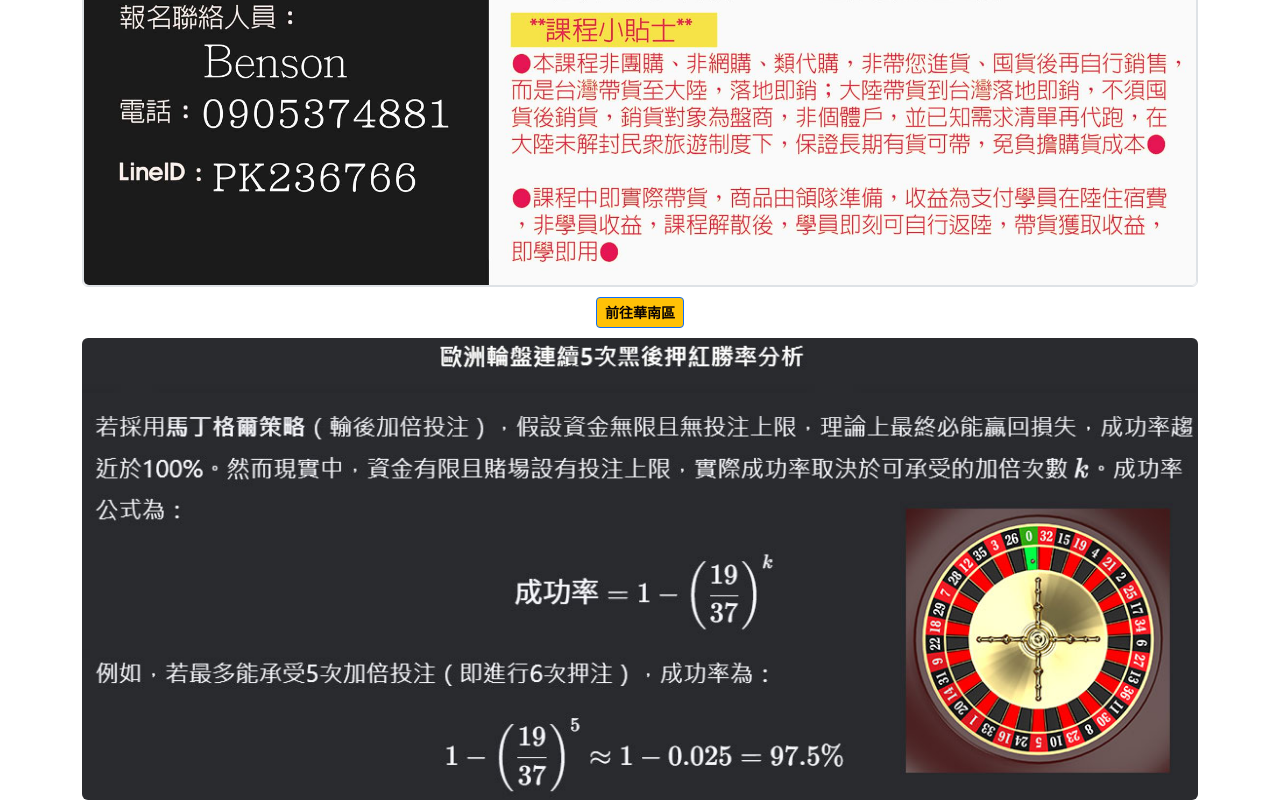
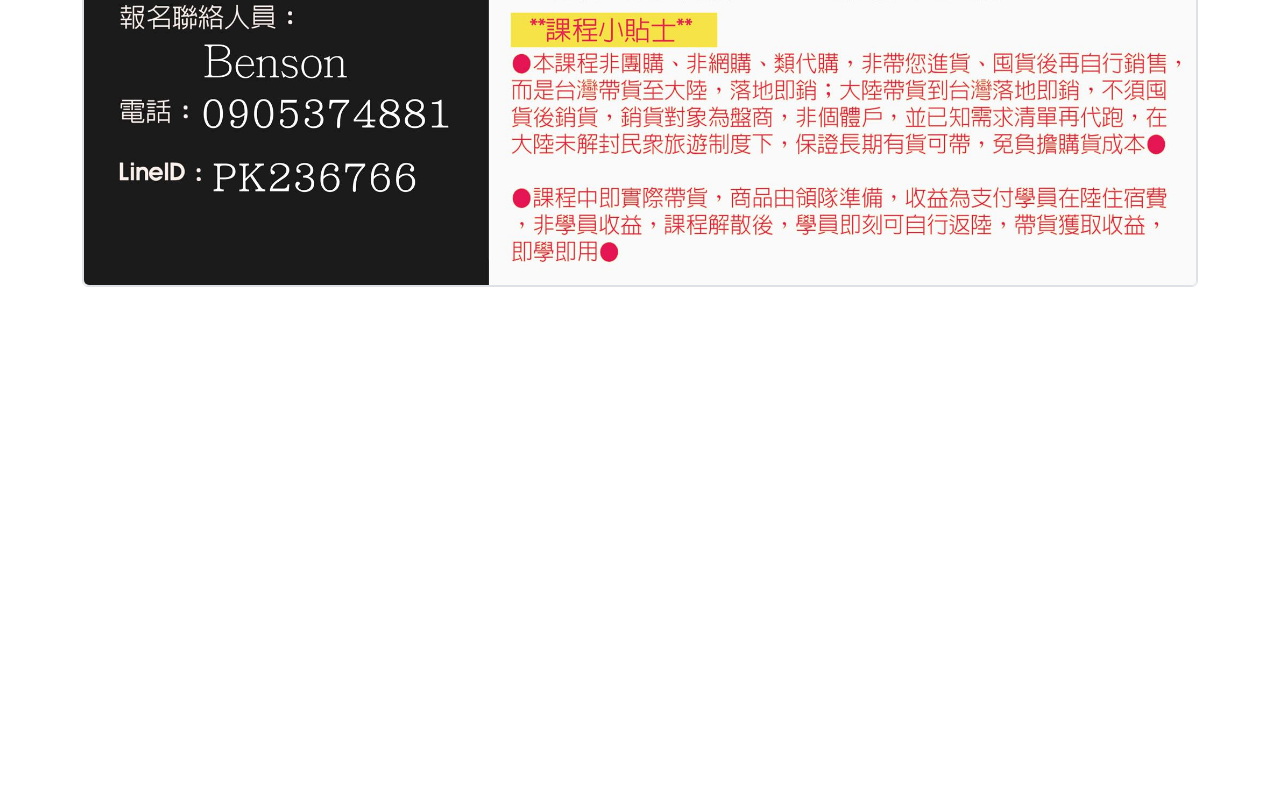
Before and after one commit to 236766/ParallelTradersDM, a plain HTML site: page index.html in a window 1280 px wide. Shown: the part 1290-2090 px from the top of the page. After the commit the page ends 1577 px from the top, so only its background shows below. Drawn offline with Linux system fonts and the light colour scheme.

Commit message:
Add files via upload

```diff
--- a/index.html
+++ b/index.html
@@ -4,12 +4,12 @@
 <head>
     <meta charset="utf-8">
     <meta name="viewport" content="width=device-width, initial-scale=1.0, shrink-to-fit=no">
-    <title>兩岸雙向小額貿易(華東地區)</title>
-    <meta name="twitter:title" content="兩岸雙向小額貿易(華東地區)">
+    <title>兩岸雙向小額貿易(水貨課程)</title>
     <meta name="twitter:description" content="水貨客|免囤貨|過關即銷貨|雙向銷貨獲利|平均收益5仟">
     <meta name="twitter:image" content="assets/img/1369913.jpg">
+    <meta property="og:title" content="兩岸雙向小額貿易(水貨課程)">
     <meta property="og:description" content="水貨客|免囤貨|過關即銷貨|雙向銷貨獲利|平均收益5仟">
-    <meta property="og:title" content="兩岸雙向小額貿易(華東地區)">
+    <meta name="twitter:title" content="兩岸雙向小額貿易(水貨課程)">
     <meta name="description" content="水貨客|免囤貨|過關即銷貨|雙向銷貨獲利|平均收益5仟">
     <meta property="og:image" content="assets/img/1369913.jpg">
     <link rel="icon" type="image/jpeg" sizes="1280x1280" href="assets/img/1369913.jpg">
@@ -20,7 +20,6 @@
     <link rel="icon" type="image/jpeg" sizes="1280x1280" href="assets/img/1369913.jpg">
     <link rel="icon" type="image/jpeg" sizes="1280x1280" href="assets/img/1369913.jpg">
     <link rel="stylesheet" href="assets/bootstrap/css/bootstrap.min.css">
-    <link rel="stylesheet" href="assets/css/animate.min.css">
 </head>
 
 <body>
@@ -31,20 +30,7 @@
             </div>
         </div>
     </div>
-    <div class="container">
-        <div class="row">
-            <div class="col text-center" style="font-weight: bold;"><a class="btn btn-primary btn-sm" role="button" data-bss-hover-animate="pulse" href="https://236766.github.io/PearlRiverDeltaTradeDM/" style="font-weight: bold;text-align: center;background: var(--bs-warning);color: rgb(11,5,5);margin: 10px;">前往華南區</a></div>
-        </div>
-    </div>
-    <div class="container">
-        <div class="row">
-            <div class="col-md-12 text-center">
-                <picture class="text-center"><img class="rounded img-fluid" src="assets/img/1.jpg"></picture>
-            </div>
-        </div>
-    </div>
     <script src="assets/bootstrap/js/bootstrap.min.js"></script>
-    <script src="assets/js/bs-init.js"></script>
 </body>
 
 </html>
```
